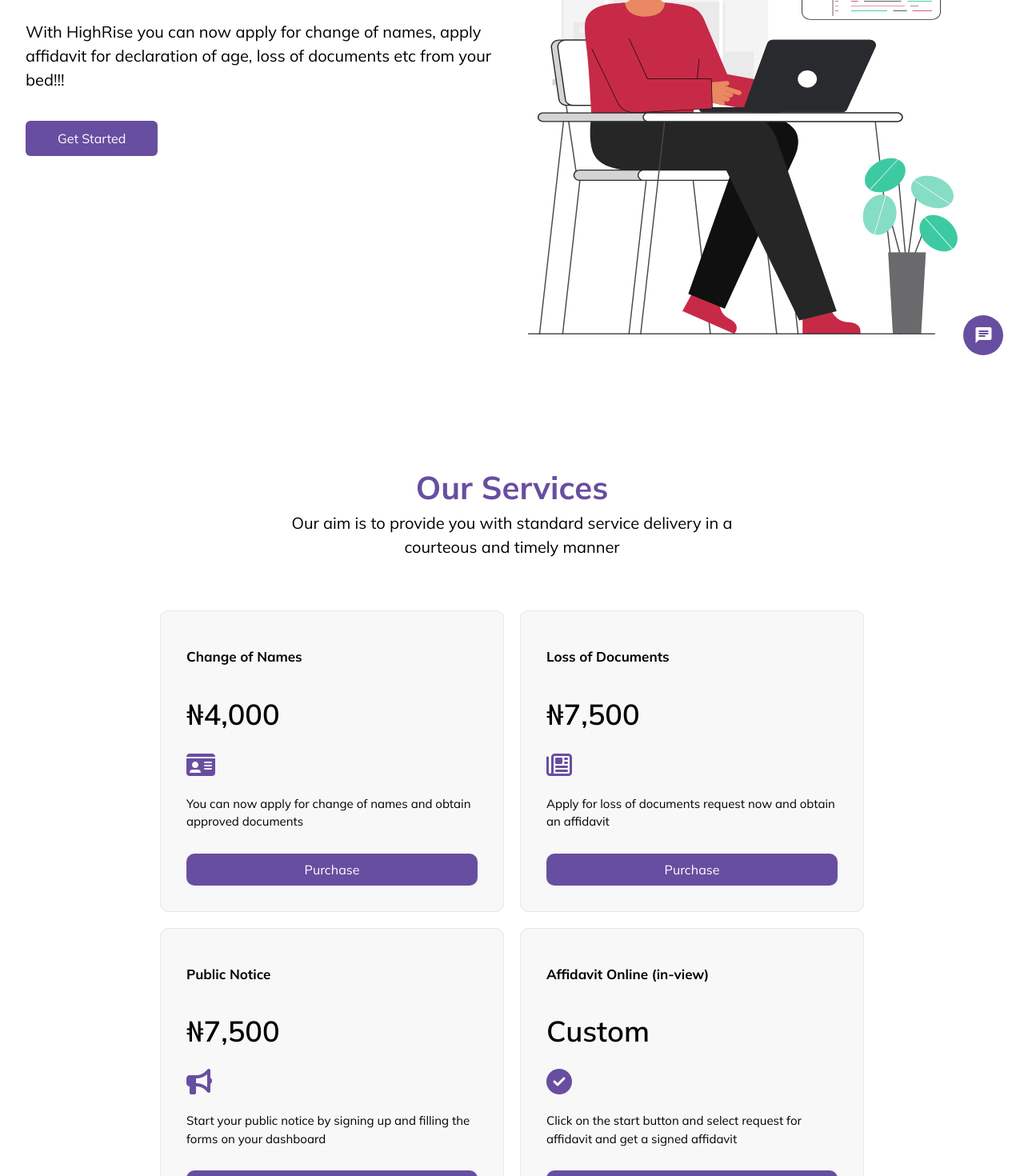
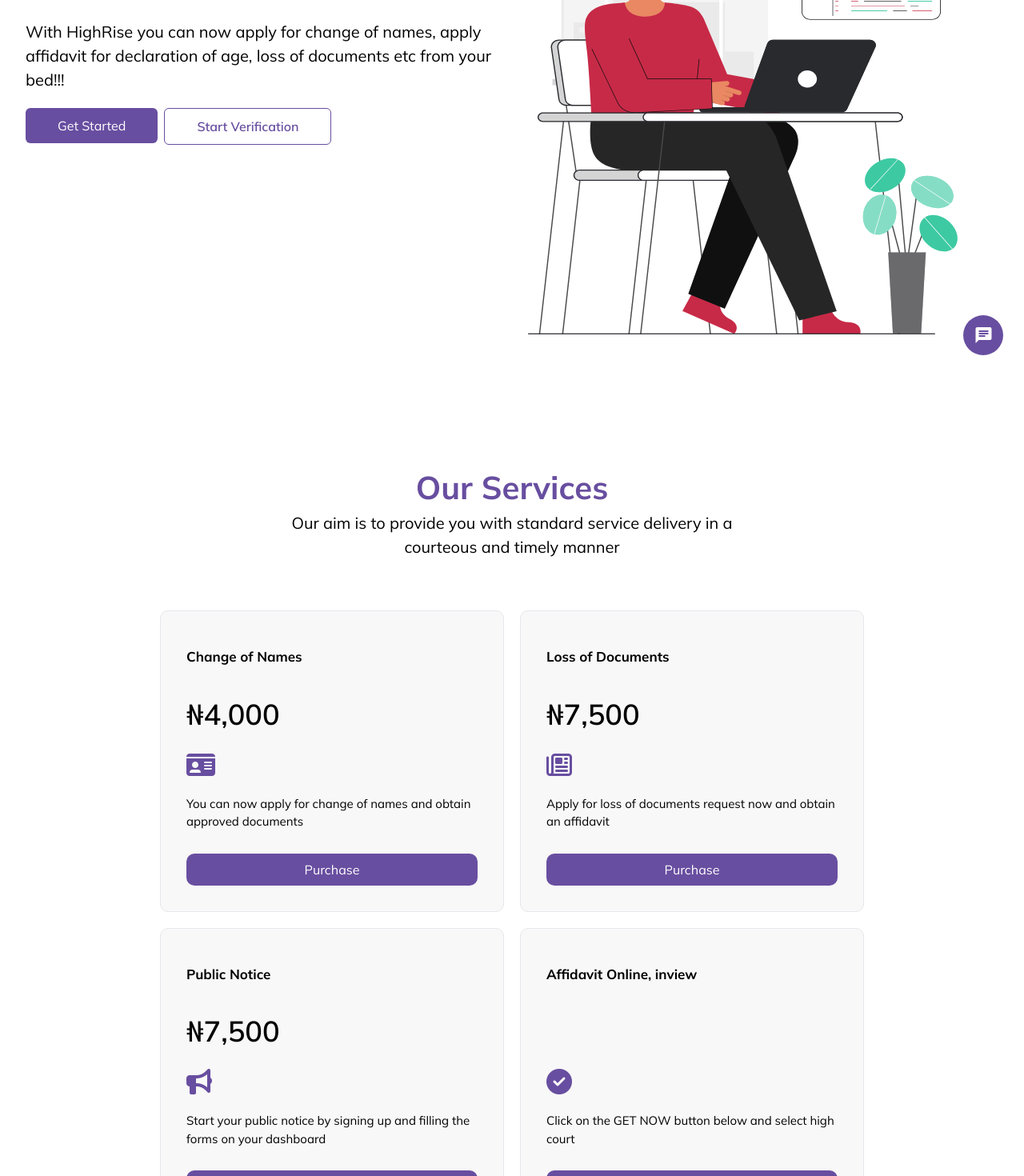
Before and after one commit to kiisi/highrise, a React (Vite) app: page / in a window 1280 px wide. Shown: the part 340-1810 px from the top of the page at 80% size. Built offline with nearby package versions, Linux system fonts and the light colour scheme; no server answers; some icons are missing.

Commit message:
Fixed all typo errors

```diff
--- a/src/pages/Home.jsx
+++ b/src/pages/Home.jsx
@@ -52,7 +52,10 @@
             <div className="max-w-[40rem] mt-14">
                 <h1 className="text-[36px] ss:text-[55px] font-bold">Highrise <span className="text-sec">News</span>paper</h1>
                 <p className="my-4 text-[18px] ss:text-[20px]">With HighRise you can now apply for change of names, apply affidavit for declaration of age, loss of documents etc from your bed!!!</p>
-                <Link to="/signup"><Button className="mt-5">Get Started</Button></Link>
+                <div className='flex gap-x-2 mt-5'>
+                <Link to="/signup"><Button>Get Started</Button></Link>
+                <Link to="/verification"><Button className="bg-white !text-primary border-[1px] border-primary font-semibold hover:!text-white">Start Verification</Button></Link>
+                </div>
             </div>
             <div>
                 <img src={hero_img} alt="Hero" />
@@ -117,10 +120,10 @@
                 }
                 <article className="p-[2rem] rounded-[10px] border-[1px] hover:border-[#666] box-shadow bg-[#f8f8f8]">
                     <div className='flex flex-col gap-y-5'>
-                        <h1 className="font-bold text-[17px] my-3">Affidavit Online (in-view)</h1>
-                        <h2 className="text-[36px] font-semibold">Custom</h2>
+                        <h1 className="font-bold text-[17px] my-3">Affidavit Online, inview</h1>
+                        <h2 className="text-[36px] font-semibold">&nbsp;</h2>
                         <div><i className="fa-solid fa-circle-check text-[32px] text-primary"></i></div>
-                        <p className="text-[15px] mb-4">Click on the start button and select request for affidavit and get a signed affidavit</p>
+                        <p className="text-[15px] mb-4">Click on the GET NOW button below and select high court</p>
                     </div>
 
                     {
```
